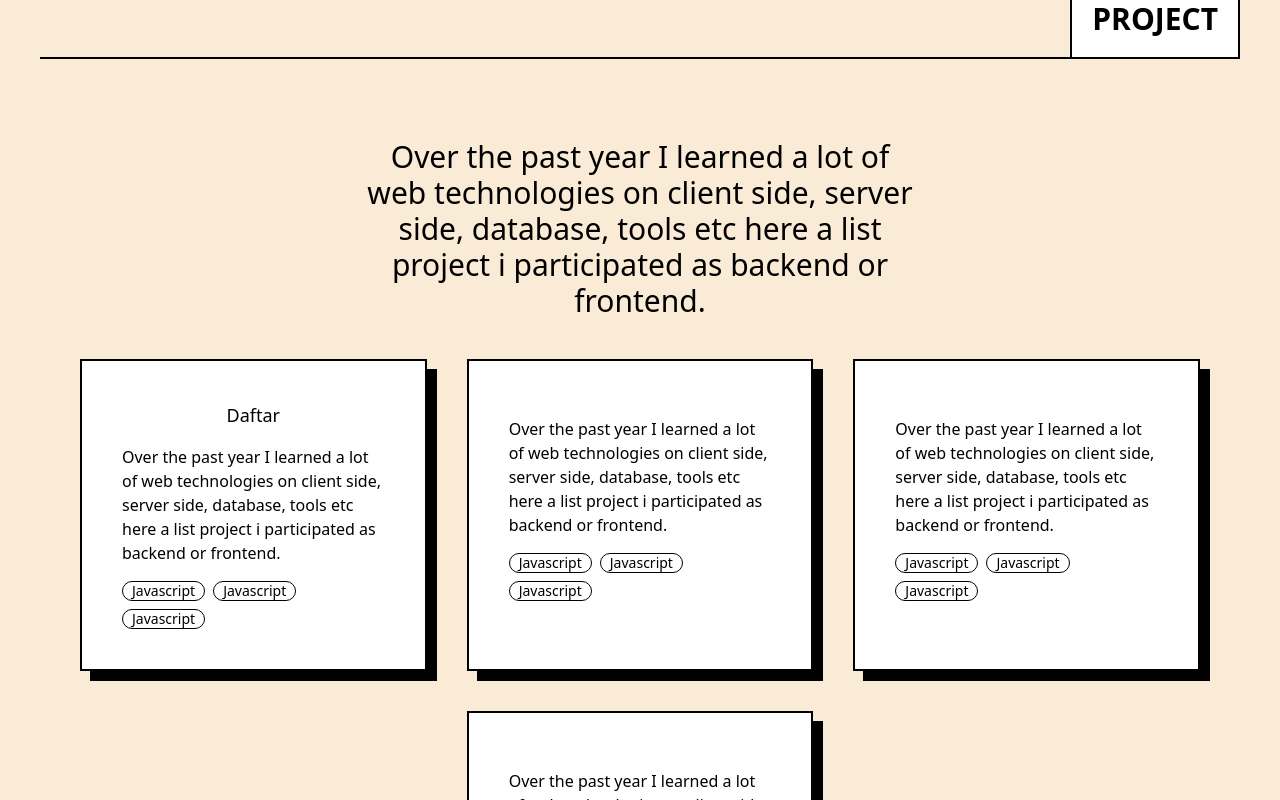
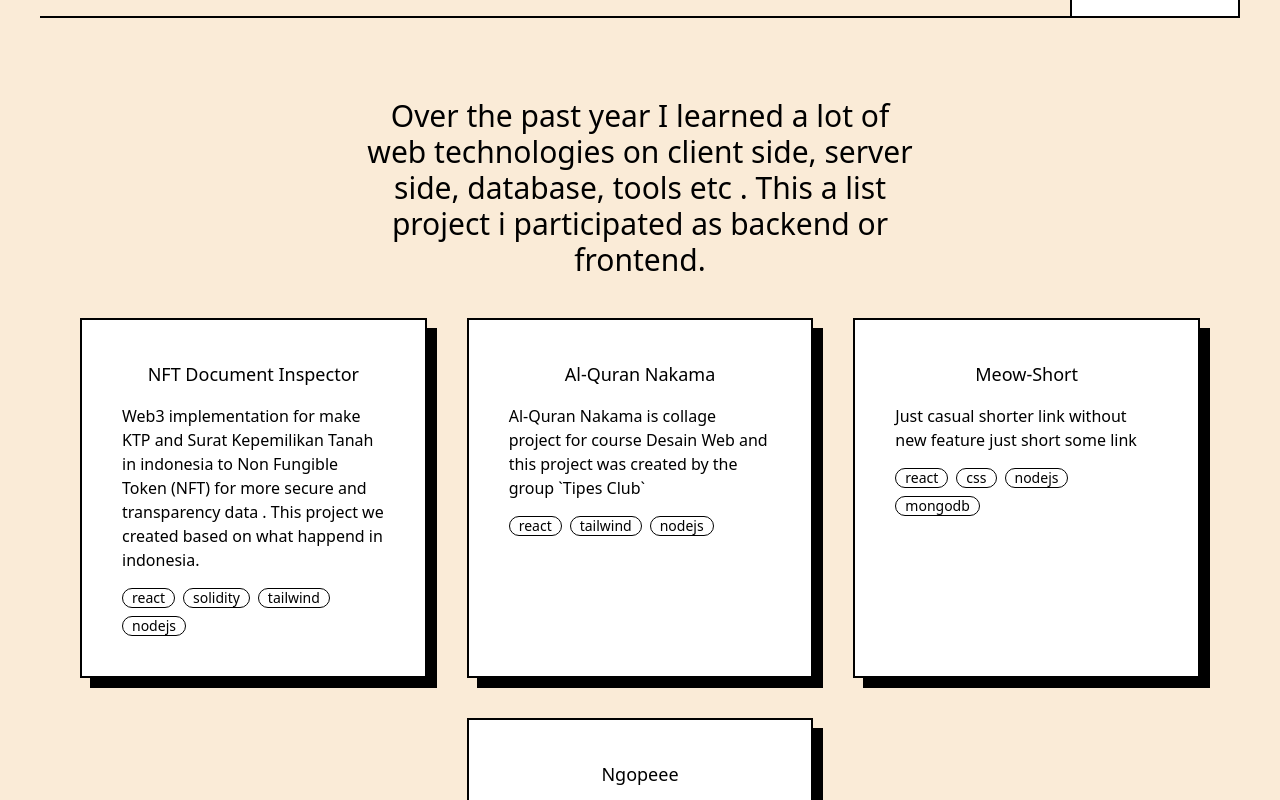
Before and after one commit to ansxy/portofolio, a Next.js app: page / in a window 1280 px wide. Shown: the part 2140-2940 px from the top of the page. Built offline with nearby package versions, Linux system fonts and the light colour scheme.

Commit message:
Enchancement Project Section

```diff
--- a/pages/components/card.js
+++ b/pages/components/card.js
@@ -1,20 +1,20 @@
+
 export default function Card({ url, name, stack,description }) {
+
   return (
-    <div className="last:col-start-2 p-10 bg-white border-2 transition ease-in-out duration-150 border-black drop-shadow-[10px_10px_0_rgb(0,0,0,255)] hover:drop-shadow-[0px_0px_0_rgb(0,0,0,255)] ">
+    <div key={name} className="last:col-start-2 p-10 bg-white border-2 transition ease-in-out duration-150 border-black drop-shadow-[10px_10px_0_rgb(0,0,0,255)] hover:drop-shadow-[0px_0px_0_rgb(0,0,0,255)] ">
       <section className="w-full flex justify-center">
-        <p className="text-black text-lg font-medium">{name}</p>
+        <a  target="_blank" href={url} className="text-black text-lg font-medium">{name}</a>
       </section>
       <section className="mt-4">
         <p className="font-light text-black">
-            Over the past year I learned a lot of web technologies on client side,
-            server side, database, tools etc here a list project i participated as
-            backend or frontend.
+            {description}
         </p>
       </section>
       <section className="gap-2 flex flex-wrap mt-4 ">
-        <div className="badge badge-outline text-black">Javascript</div>
-        <div className="badge badge-outline text-black">Javascript</div>
-        <div className="badge badge-outline text-black">Javascript</div>
+        {stack.map((data) => {
+          return <div className="badge badge-outline text-black">{data}</div>
+        }) }
       </section>
     </div>
   );
--- a/pages/components/profile.js
+++ b/pages/components/profile.js
@@ -19,7 +19,7 @@ export default function Profile() {
               these 6 semesters I have participated in many workshops and
               competitions related to web development. In these 6 semesters I
               have also made several simple projects to support my portfolio as
-              web development you can take a look on my <a target="_blank" href="https://github.com/ansxy" className="font-blod text-orange-600">github</a>.
+              web development.
             </p>
             <p className="font-light leading-snug">
                 On Web development my mostly focus is on backend development.
--- a/pages/components/skill.js
+++ b/pages/components/skill.js
@@ -1,6 +1,7 @@
 import Image from "next/image";
 import Caraousel from "./caraousel";
 import Card from "./card";
+import project from '../../public/lib/project.json'
 
 export default function Skills() {
   return (
@@ -17,14 +18,14 @@ export default function Skills() {
         <div className="flex justify-center  mb-10">
           <p className="font-light md:text-lg lg:text-3xl text-center w-1/2 text-black">
             Over the past year I learned a lot of web technologies on client side,
-            server side, database, tools etc here a list project i participated as backend or frontend.
+            server side, database, tools etc . This a list project i participated as backend or frontend.
           </p>
         </div>
         <div className="grid lg:grid-cols-3 md:grid-cols-2 w-full gap-10">
-          <Card name="Daftar"/>
-          <Card/>
-          <Card/>
-          <Card/>
+        {project.data.map((data) =>
+        {
+          return <Card url={data.url} name={data.name} description={data.description} stack={data.languages}/>
+        })}
         </div>
         {/* <Caraousel/> */}
       </section>
--- /dev/null
+++ b/public/lib/project.json
@@ -0,0 +1,26 @@
+{
+    "data" : [{
+        "name" :  "NFT Document Inspector" ,
+        "description" : "Web3 implementation for make KTP and Surat Kepemilikan Tanah in indonesia to Non Fungible Token (NFT) for more secure and transparency data . This project we created based on what happend in indonesia.",
+        "languages" : ["react","solidity","tailwind","nodejs"],
+        "url" : "https://github.com/ansxy/NFT-Document-Inspector"
+    },
+      {
+        "name" : "Al-Quran Nakama",
+        "description" : "Al-Quran Nakama is collage project for course Desain Web and this project was created by the group `Tipes Club`",
+        "languages" : ["react","tailwind","nodejs"],
+        "url" : "https://github.com/ansxy/desainweb-nakama"
+    },
+      {
+        "name" : "Meow-Short" ,
+        "description" : "Just casual shorter link without new feature just short some link",
+        "languages" : ["react","css","nodejs","mongodb"],
+        "url" : "https://github.com/ansxy/meow-short"
+    },
+      {
+        "name" : "Ngopeee" ,
+        "description" : "This project created for final project for course `Pengantar aplikasi Bergerak` , Regular Coffee shop app with payment gateway midtrans",
+        "languages" : ["flutter","Postgresql","nodejs"],
+        "url" : "https://github.com/ansxy/ngopeee-final-papb"
+    }]
+}
```
